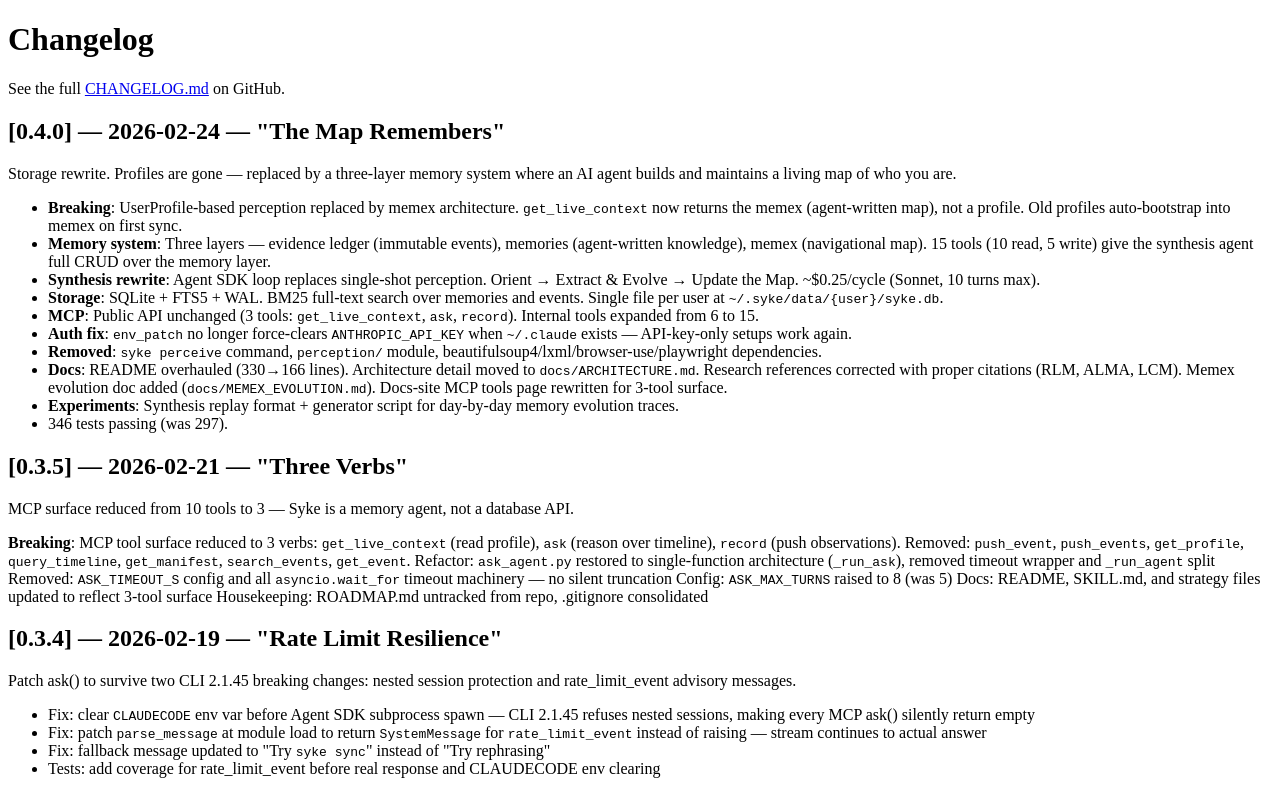
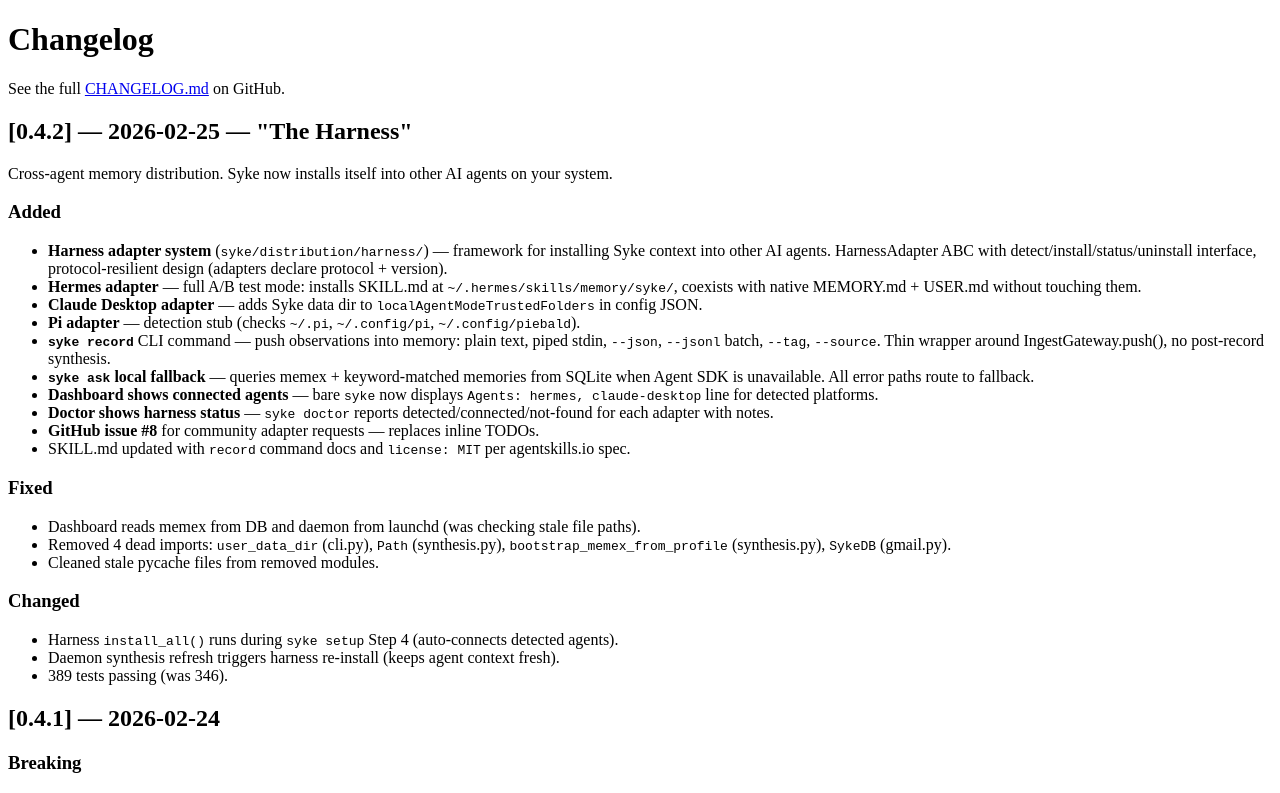
Before and after one commit to saxenauts/syke, a Next.js app in the folder docs-site/: page /changelog in a window 1280 px wide. Shown: the top 793 px of the page. Built offline with nearby package versions, Linux system fonts and the light colour scheme.

Commit message:
docs: sync 0.4.1 + 0.4.2 changelog to docs-site

```diff
--- a/docs-site/pages/changelog.mdx
+++ b/docs-site/pages/changelog.mdx
@@ -4,6 +4,51 @@
 
 See the full [CHANGELOG.md](https://github.com/saxenauts/syke/blob/main/CHANGELOG.md) on GitHub.
 
+## [0.4.2] — 2026-02-25 — "The Harness"
+
+Cross-agent memory distribution. Syke now installs itself into other AI agents on your system.
+
+### Added
+- **Harness adapter system** (`syke/distribution/harness/`) — framework for installing Syke context into other AI agents. HarnessAdapter ABC with detect/install/status/uninstall interface, protocol-resilient design (adapters declare protocol + version).
+- **Hermes adapter** — full A/B test mode: installs SKILL.md at `~/.hermes/skills/memory/syke/`, coexists with native MEMORY.md + USER.md without touching them.
+- **Claude Desktop adapter** — adds Syke data dir to `localAgentModeTrustedFolders` in config JSON.
+- **Pi adapter** — detection stub (checks `~/.pi`, `~/.config/pi`, `~/.config/piebald`).
+- **`syke record`** CLI command — push observations into memory: plain text, piped stdin, `--json`, `--jsonl` batch, `--tag`, `--source`. Thin wrapper around IngestGateway.push(), no post-record synthesis.
+- **`syke ask` local fallback** — queries memex + keyword-matched memories from SQLite when Agent SDK is unavailable. All error paths route to fallback.
+- **Dashboard shows connected agents** — bare `syke` now displays `Agents: hermes, claude-desktop` line for detected platforms.
+- **Doctor shows harness status** — `syke doctor` reports detected/connected/not-found for each adapter with notes.
+- **GitHub issue #8** for community adapter requests — replaces inline TODOs.
+- SKILL.md updated with `record` command docs and `license: MIT` per agentskills.io spec.
+
+### Fixed
+- Dashboard reads memex from DB and daemon from launchd (was checking stale file paths).
+- Removed 4 dead imports: `user_data_dir` (cli.py), `Path` (synthesis.py), `bootstrap_memex_from_profile` (synthesis.py), `SykeDB` (gmail.py).
+- Cleaned stale pycache files from removed modules.
+
+### Changed
+- Harness `install_all()` runs during `syke setup` Step 4 (auto-connects detected agents).
+- Daemon synthesis refresh triggers harness re-install (keeps agent context fresh).
+- 389 tests passing (was 346).
+
+
+## [0.4.1] — 2026-02-24
+
+### Breaking
+- Removed ANTHROPIC_API_KEY support entirely. Auth is now Agent SDK auth-only — Syke never manages API keys or tokens. Users must run `claude login` to authenticate.
+- `syke setup` now requires auth (hard fail without it). No "data-only" mode.
+
+### Added
+- `syke ask "question"` promoted from hidden to primary CLI command
+- `syke context` — dump current memex to stdout
+- `syke doctor` — verify auth, daemon, DB health
+- `syke mcp serve` — stdio MCP server command (replaces hidden `syke serve`)
+- Bare `syke` (no subcommand) shows status dashboard
+- MCP ask() tool now has bounded ~50s timeout (resolves timeout issues with Claude Desktop)
+
+### Fixed
+- daemon/metrics.py: Fixed crash from importing nonexistent GITHUB_TOKEN from config
+- Removed env_patch mechanism that cleared API keys when session auth was available
+- Removed internal Agent SDK parser monkey patch; ask() now uses public SDK APIs only
 
 ## [0.4.0] — 2026-02-24 — "The Map Remembers"
 
```
